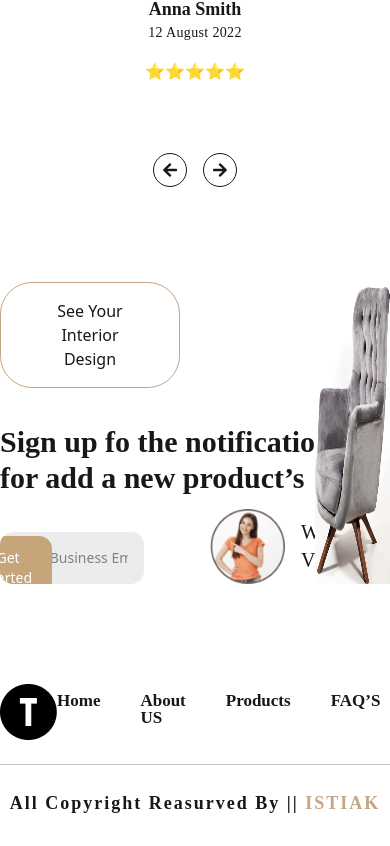
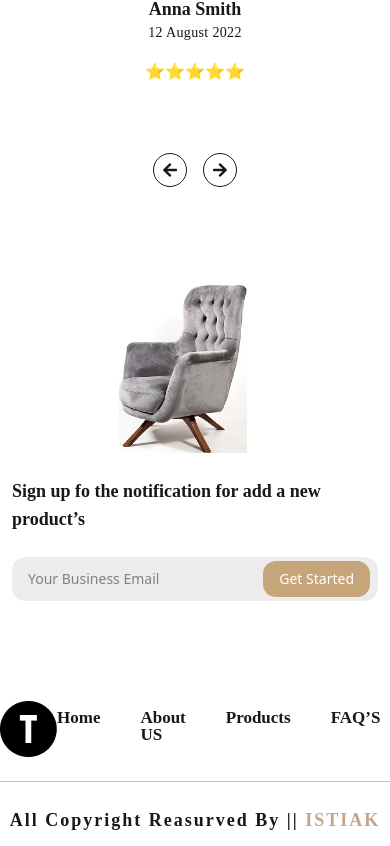
Before and after one commit to minhazulabidin/mistrium, a React (Vite) app: page / in a window 390 px wide. Shown: the part 6976-7822 px from the top of the page. Built offline with nearby package versions, Linux system fonts and the light colour scheme.

Commit message:
news responsive done

```diff
--- a/src/Components/Pages/Home/News.jsx
+++ b/src/Components/Pages/Home/News.jsx
@@ -4,39 +4,55 @@ import newspic from "../../../assets/newspic.png"
 import graySofa from "../../../assets/greySofa.png"
 import Flex from "../../Utilities/Flex"
 
-
 const News = () => {
   return (
     <Container className="mt-[95px]">
-      <div className="grid grid-cols-4 gap-[30px]">
-        <div className="col-span-2 space-y-9 justify-end">
-          <button className="py-4 px-10 border border-first rounded-4xl">See Your Interior Design</button>
-          <h3 className="font-gupter font-bold text-3xl tracking-[2%] w-[349px]">
+      <div className="grid grid-cols-1 lg:grid-cols-4 gap-6 lg:gap-[30px]">
+
+        {/* Sofa Image */}
+        <Flex className="order-1 lg:order-3 justify-center lg:justify-end col-span-1">
+          <img src={graySofa} alt="Sofa" className="w-32 sm:w-40 md:w-48 lg:w-auto" />
+        </Flex>
+
+        {/* Signup Form */}
+        <div className="order-2 lg:order-1 space-y-6 md:space-y-8 col-span-2 lg:mx-0 mx-3">
+          {/* Hidden on mobile */}
+          <button className="py-3 px-6 md:py-4 md:px-10 border border-first rounded-4xl text-sm md:text-base hidden sm:block">
+            See Your Interior Design
+          </button>
+
+          <h3 className="font-gupter font-bold text-lg lg:text-2xl tracking-[2%] w-full lg:max-w-[349px]">
             Sign up fo the notification for add a new product’s
           </h3>
-          <div class="flex rounded-[13px] overflow-hidden relative self-end">
-            <input type="email"
+
+          <div className="flex rounded-[13px] overflow-hidden relative">
+            <input
+              type="email"
               placeholder="Your Business Email"
-              className="px-4 py-4 text-sm outline-none bg-[#D9D9D982] w-4/5 rounded-[13px]"
-              required />
-            <button type="submit"
-              className="flex items-center bg-[#c7a57b] text-white text-sm px-5 py-3 transition-all duration-300 hover:-translate-x-1 group rounded-[13px] absolute right-[128px] top-1 cursor-pointer">
+              className="px-4 py-3 md:py-4 text-sm outline-none bg-[#D9D9D982] flex-1 rounded-[13px]"
+              required
+            />
+            <button
+              type="submit"
+              className="flex items-center bg-[#c7a57b] text-white text-sm px-4 md:px-5 py-2 md:py-3 transition-all duration-300 hover:-translate-x-1 group rounded-[13px] absolute right-2 top-1/2 -translate-y-1/2 cursor-pointer"
+            >
               Get Started
-              <span class="inline-block max-w-0 overflow-hidden transition-all duration-300 group-hover:max-w-[20px] group-hover:ml-2">
+              <span className="inline-block max-w-0 overflow-hidden transition-all duration-300 group-hover:max-w-[20px] group-hover:ml-2">
                 <FaArrowRightLong />
               </span>
             </button>
           </div>
         </div>
-        <div className="col-span-1 self-end">
-          <Flex className="items-center gap-4">
-            <img src={newspic} alt="" />
-            <h2 className="flex gap-3 items-center font-gupter text-xl">WAtch Video’s <FaArrowRightLong /></h2>
+
+        {/* Watch Video Section */}
+        <div className="order-3 lg:order-2 self-center hidden lg:flex col-span-1">
+          <Flex className="items-center gap-3 md:gap-4">
+            <img src={newspic} alt="Video" className="w-12 sm:w-16 md:w-auto" />
+            <h2 className="flex gap-2 md:gap-3 items-center font-gupter text-base sm:text-lg md:text-xl">
+              Watch Video’s <FaArrowRightLong />
+            </h2>
           </Flex>
         </div>
-        <Flex className="col-span-1 justify-end">
-          <img src={graySofa} alt="" />
-        </Flex>
       </div>
     </Container>
   )
```
